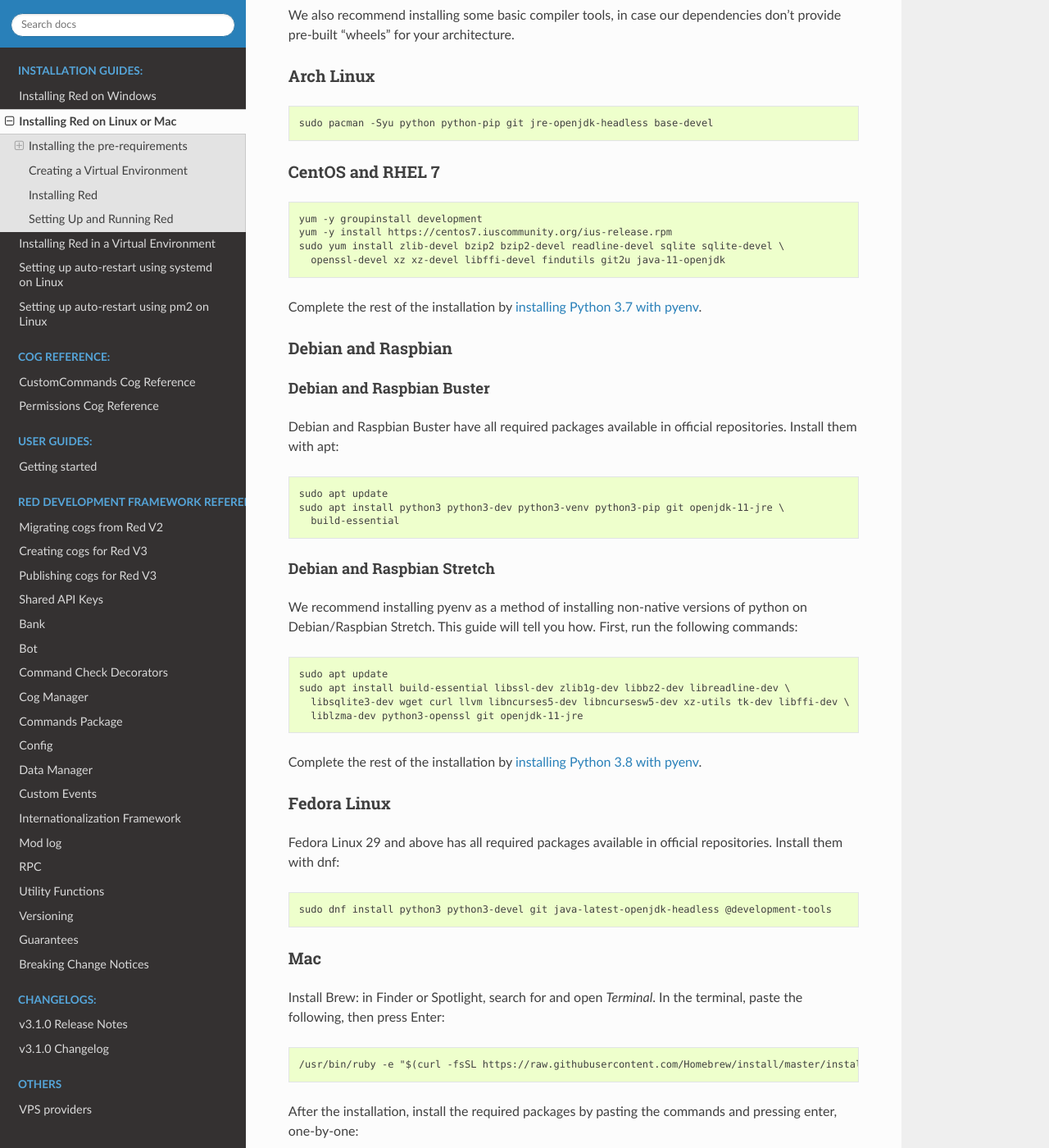
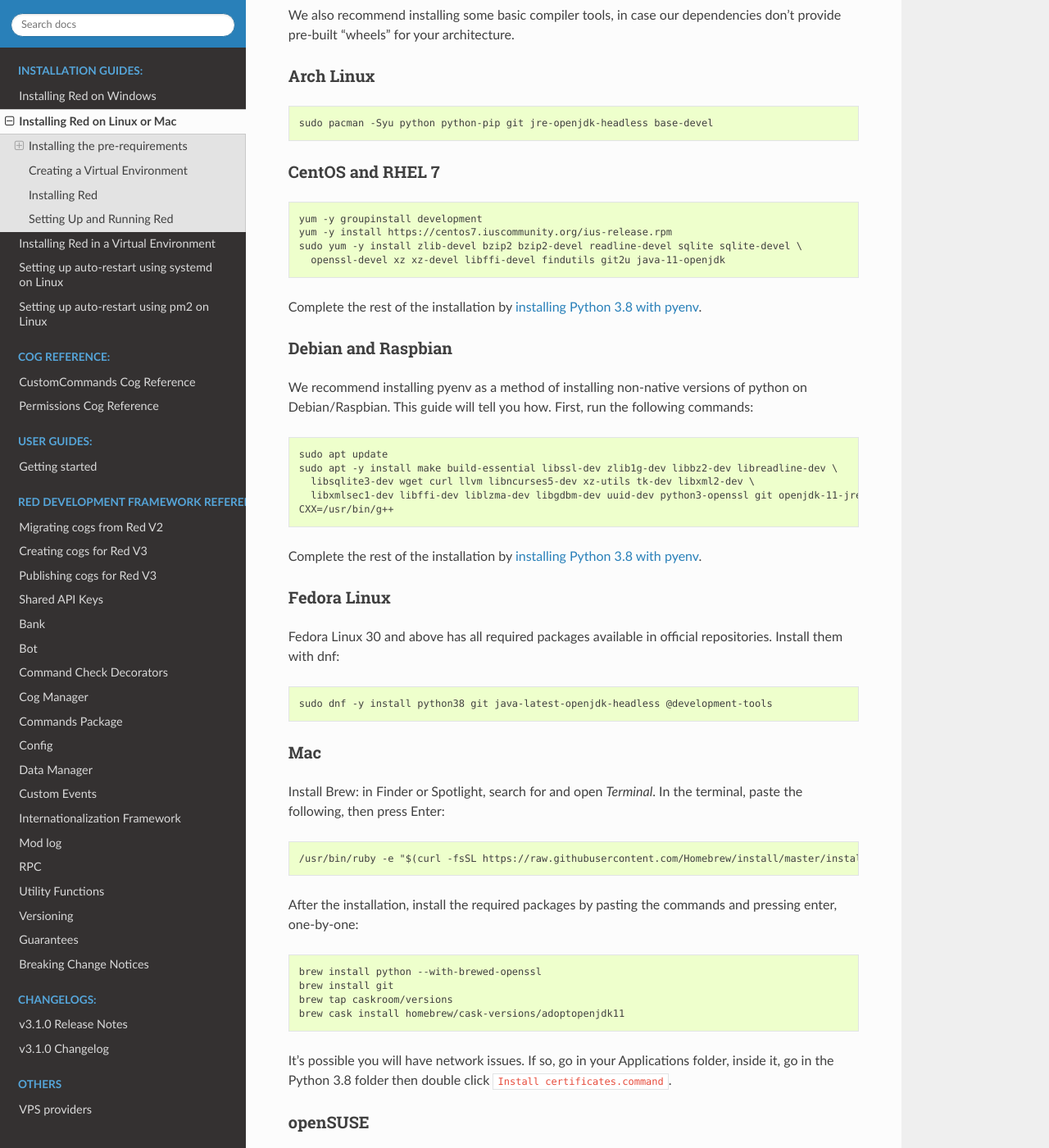
Before and after one commit to Renirous/Red-DiscordBot, a Sphinx documentation site: the page built from docs/install_linux_mac.rst, in a window 1280 px wide and 1400 px high, scrolled down 533 px. Shown: the whole window at 82% size. Built offline with Sphinx 7.4.7 and the Read the Docs theme 2.0.0, drawn with Linux system fonts in a browser that asks for light colours; the version number is read from the project's files by our own code; some of the changed text lies outside the part shown.

Commit message:
[Docs] Update Linux install guides for python 3.8.1 (#3302)
* Update install_linux_mac.rst

* Update install_linux_mac.rst

```diff
--- a/docs/install_linux_mac.rst
+++ b/docs/install_linux_mac.rst
@@ -46,10 +46,10 @@
 
     yum -y groupinstall development
     yum -y install https://centos7.iuscommunity.org/ius-release.rpm
-    sudo yum install zlib-devel bzip2 bzip2-devel readline-devel sqlite sqlite-devel \
+    sudo yum -y install zlib-devel bzip2 bzip2-devel readline-devel sqlite sqlite-devel \
       openssl-devel xz xz-devel libffi-devel findutils git2u java-11-openjdk
 
-Complete the rest of the installation by `installing Python 3.7 with pyenv <install-python-pyenv>`.
+Complete the rest of the installation by `installing Python 3.8 with pyenv <install-python-pyenv>`.
 
 .. _install-debian:
 .. _install-raspbian:
@@ -58,30 +58,16 @@
 Debian and Raspbian
 ~~~~~~~~~~~~~~~~~~~
 
-Debian and Raspbian Buster
-**************************
-
-Debian and Raspbian Buster have all required packages available in official repositories. Install
-them with apt:
+We recommend installing pyenv as a method of installing non-native versions of python on
+Debian/Raspbian. This guide will tell you how. First, run the following commands:
 
 .. code-block:: none
 
     sudo apt update
-    sudo apt install python3 python3-dev python3-venv python3-pip git openjdk-11-jre \
-      build-essential
-
-Debian and Raspbian Stretch
-***************************
-
-We recommend installing pyenv as a method of installing non-native versions of python on
-Debian/Raspbian Stretch. This guide will tell you how. First, run the following commands:
-
-.. code-block:: none
-
-    sudo apt update
-    sudo apt install build-essential libssl-dev zlib1g-dev libbz2-dev libreadline-dev \
-      libsqlite3-dev wget curl llvm libncurses5-dev libncursesw5-dev xz-utils tk-dev libffi-dev \
-      liblzma-dev python3-openssl git openjdk-11-jre
+    sudo apt -y install make build-essential libssl-dev zlib1g-dev libbz2-dev libreadline-dev \
+      libsqlite3-dev wget curl llvm libncurses5-dev xz-utils tk-dev libxml2-dev \
+      libxmlsec1-dev libffi-dev liblzma-dev libgdbm-dev uuid-dev python3-openssl git openjdk-11-jre
+    CXX=/usr/bin/g++
 
 Complete the rest of the installation by `installing Python 3.8 with pyenv <install-python-pyenv>`.
 
@@ -91,12 +77,12 @@
 Fedora Linux
 ~~~~~~~~~~~~
 
-Fedora Linux 29 and above has all required packages available in official repositories. Install
+Fedora Linux 30 and above has all required packages available in official repositories. Install
 them with dnf:
 
 .. code-block:: none
 
-    sudo dnf install python3 python3-devel git java-latest-openjdk-headless @development-tools
+    sudo dnf -y install python38 git java-latest-openjdk-headless @development-tools
 
 .. _install-mac:
 
@@ -195,7 +182,7 @@
 .. code-block:: none
 
     sudo apt update
-    sudo apt install python3.8 python3.8-dev python3.8-venv python3-pip git default-jre-headless \
+    sudo apt -y install python3.8 python3.8-dev python3.8-venv python3-pip git default-jre-headless \
       build-essential
 
 .. _install-python-pyenv:
```
Also changed, not shown: other parts of docs/install_linux_mac.rst (+1 -0 lines).
